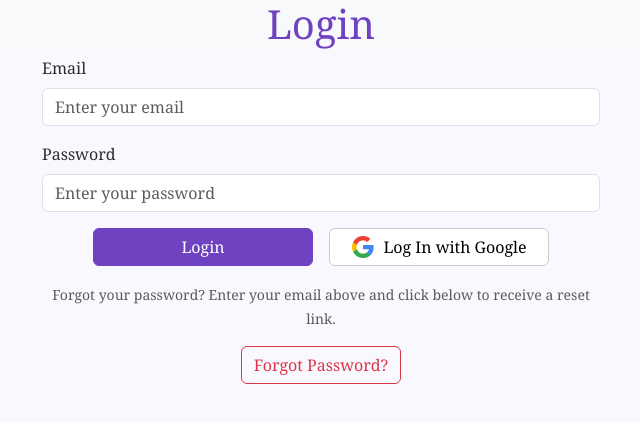
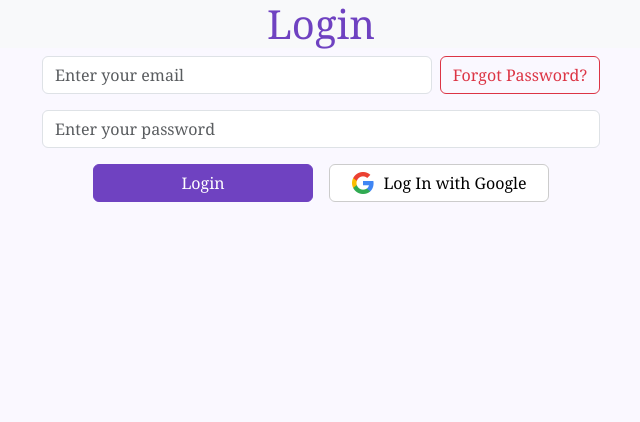
Before and after one commit to joshwilliams123/student, a React (Create React App) app: page /login in a window 1280 px wide. Shown: the top 422 px of the page, without its empty margins (319-959 px from the left). Built offline with nearby package versions, Linux system fonts and the light colour scheme.

Commit message:
new forgot password

```diff
--- a/src/Login.js
+++ b/src/Login.js
@@ -16,7 +16,7 @@
   const [userClasses, setUserClasses] = useState([]);
   const [selectedClass, setSelectedClass] = useState("");
   const [error, setError] = useState("");
-  const [resetMessage, setResetMessage] = useState("");
+  const [success, setSuccess] = useState("");
   const [showClassSelect, setShowClassSelect] = useState(false);
 
   const navigate = useNavigate();
@@ -24,6 +24,7 @@
   const handleLogin = async (e) => {
     e.preventDefault();
     setError("");
+    setSuccess("");
     try {
       const userCredential = await signInWithEmailAndPassword(auth, email, password);
       await handlePostLogin(userCredential.user);
@@ -34,6 +35,7 @@
 
   const handleGoogleLogin = async () => {
     setError("");
+    setSuccess("");
     try {
       const result = await signInWithPopup(auth, googleProvider);
       const user = result.user;
@@ -72,15 +74,19 @@
   };
 
   const handleForgotPassword = async () => {
-    setResetMessage("");
     setError("");
+    setSuccess("");
     if (!email) {
       setError("Please enter your email to reset your password.");
       return;
     }
     try {
-      await sendPasswordResetEmail(auth, email);
-      setResetMessage("Password reset email sent! Please check your inbox.");
+      await sendPasswordResetEmail(auth, email, {
+        url: `${window.location.origin}/login`
+      });
+      setSuccess(
+        `A password reset email has been sent to ${email}. Please check your inbox and return to the login page.`
+      );
     } catch (err) {
       setError("Failed to send password reset email. Please check your email address.");
     }
@@ -105,12 +111,12 @@
       <main>
         <div className="container">
           {error && <p className="text-danger text-center">{error}</p>}
-          {resetMessage && <p className="text-success text-center">{resetMessage}</p>}
+          {success && <p className="text-success text-center">{success}</p>}
+
           <div className="w-50 mx-auto">
             {!showClassSelect ? (
               <form onSubmit={handleLogin}>
-                <div className="mb-3">
-                  <label className="form-label">Email</label>
+                <div className="mb-3 d-flex align-items-center gap-2">
                   <input
                     type="email"
                     className="form-control"
@@ -119,9 +125,17 @@
                     onChange={(e) => setEmail(e.target.value)}
                     required
                   />
+                  <button
+                    type="button"
+                    className="btn btn-outline-danger"
+                    onClick={handleForgotPassword}
+                    style={{ whiteSpace: "nowrap" }}
+                  >
+                    Forgot Password?
+                  </button>
                 </div>
+
                 <div className="mb-3">
-                  <label className="form-label">Password</label>
                   <input
                     type="password"
                     className="form-control"
@@ -160,22 +174,6 @@
                     Log In with Google
                   </button>
                 </div>
-
-                <div style={{ height: "16px" }}></div>
-                <div className="mb-3 text-center">
-                  <small className="text-muted">
-                    Forgot your password? Enter your email above and click below to receive a reset link.
-                  </small>
-                </div>
-                <div className="text-center">
-                  <button
-                    type="button"
-                    className="btn btn-outline-danger"
-                    onClick={handleForgotPassword}
-                  >
-                    Forgot Password?
-                  </button>
-                </div>
               </form>
             ) : (
               <div className="mb-3 mt-4">
@@ -188,7 +186,9 @@
                 >
                   <option value="">-- Choose a Class --</option>
                   {userClasses.map((cls, idx) => (
-                    <option key={idx} value={cls}>{cls}</option>
+                    <option key={idx} value={cls}>
+                      {cls}
+                    </option>
                   ))}
                 </select>
                 <div className="text-center mt-3">
```
